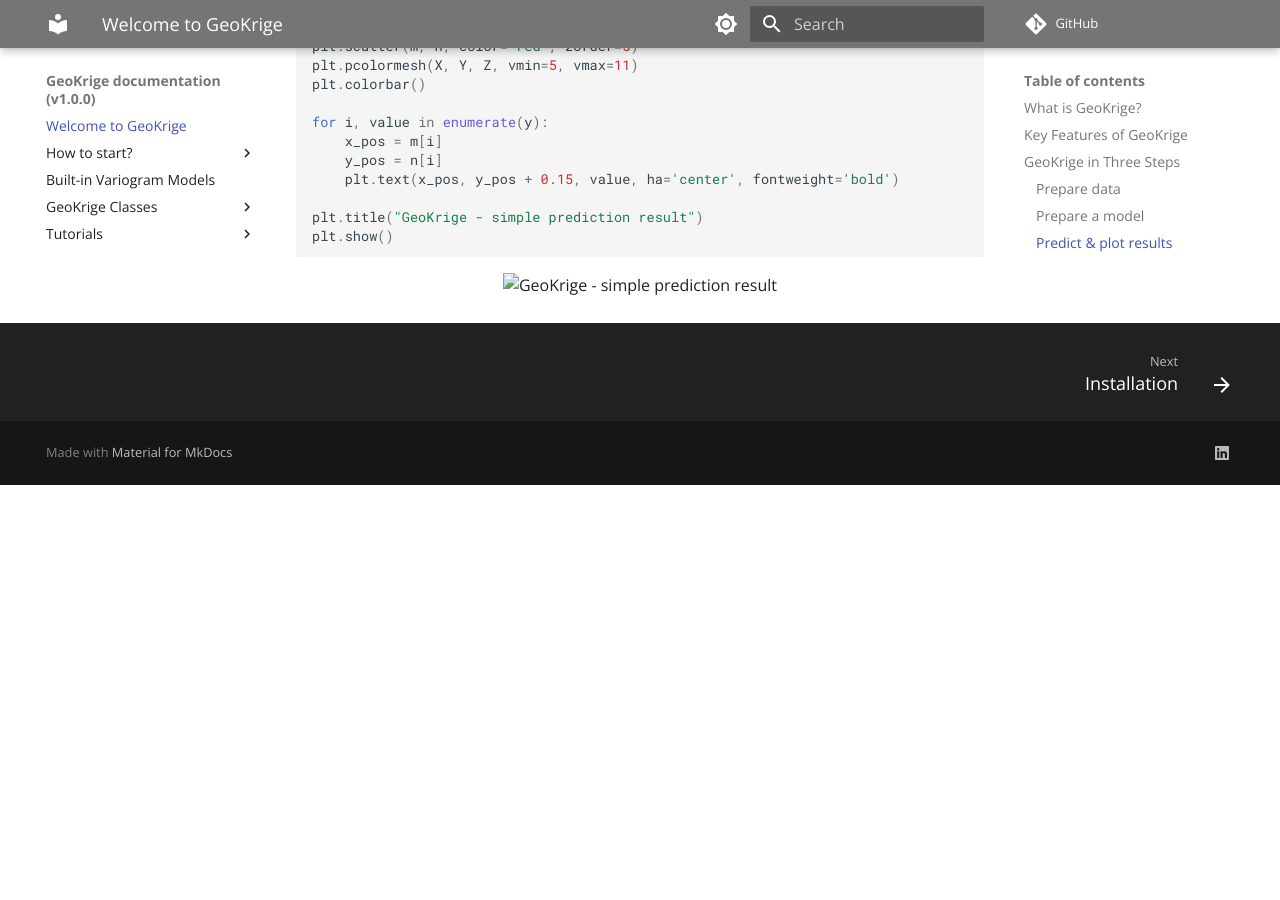
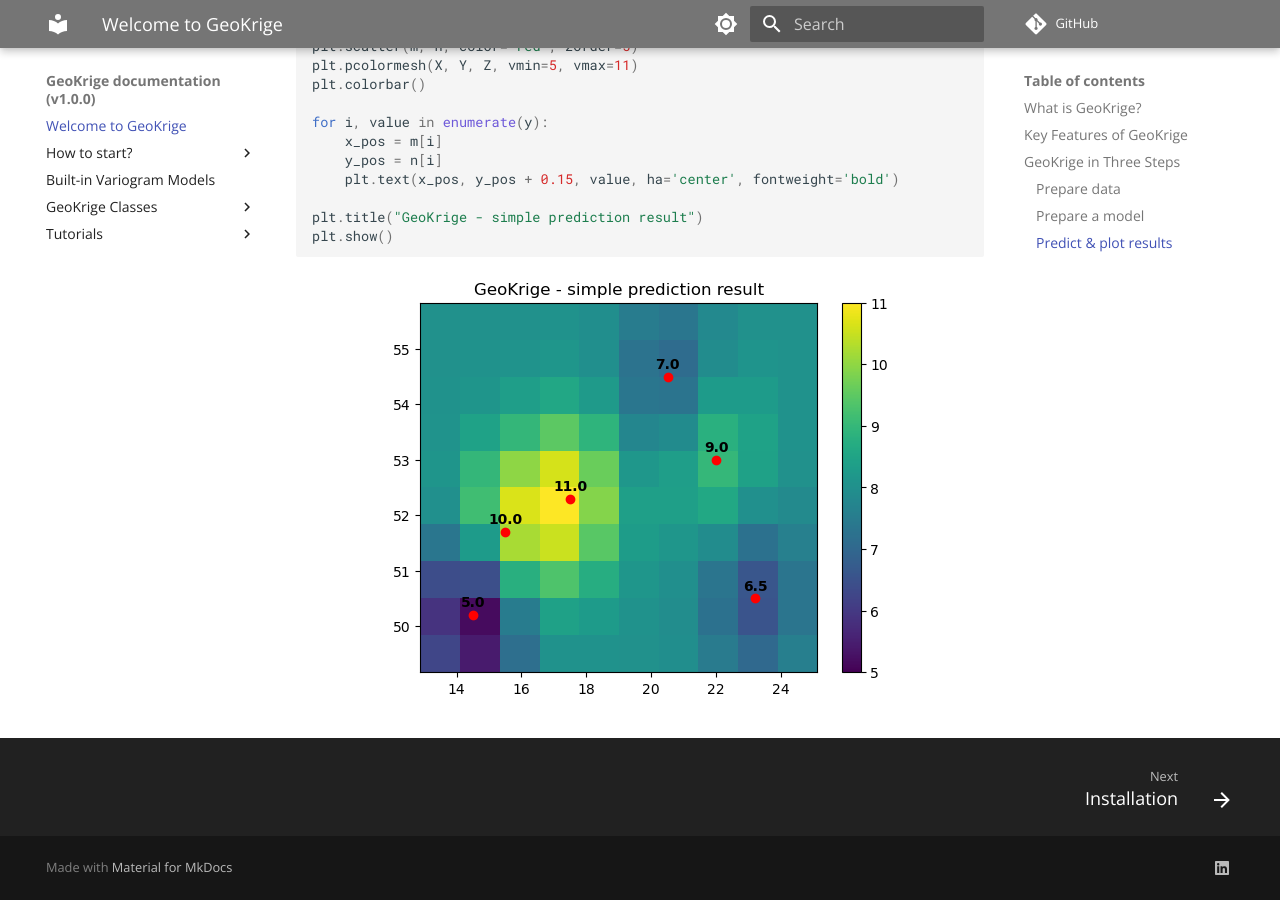
Before and after one commit to pdGruby/geokrige, an MkDocs documentation site: the page built from docs/README.md, in a window 1280 px wide and 900 px high, scrolled down 1779 px. Built offline with MkDocs 1.6.1 and Material for MkDocs 9.7.7, drawn with Linux system fonts in a browser that asks for light colours; comment, search, counter and statistics services are not loaded; before the commit the page ends 2264 px from its top, so only the background shows below that.

Commit message:
init commit

````diff
--- a/docs/README.md
+++ b/docs/README.md
@@ -1,7 +1,7 @@
 # Welcome to GeoKrige
 
 <p align="center">
-    <img alt="GeoKrige banner" src="../images/geokrige_baner.png"/>
+    <img alt="GeoKrige banner" src="images/geokrige_baner.png"/>
 </p>
 
 For comprehensive documentation, please visit [geokrige.org](https://geokrige.readthedocs.io/en/latest/).
@@ -76,5 +76,5 @@
 ```
 
 <p align="center">
-    <img alt="GeoKrige - simple prediction result" src="docs/images/index-prediction.png"/>
+    <img alt="GeoKrige - simple prediction result" src="images/index-prediction.png"/>
 </p>
````
